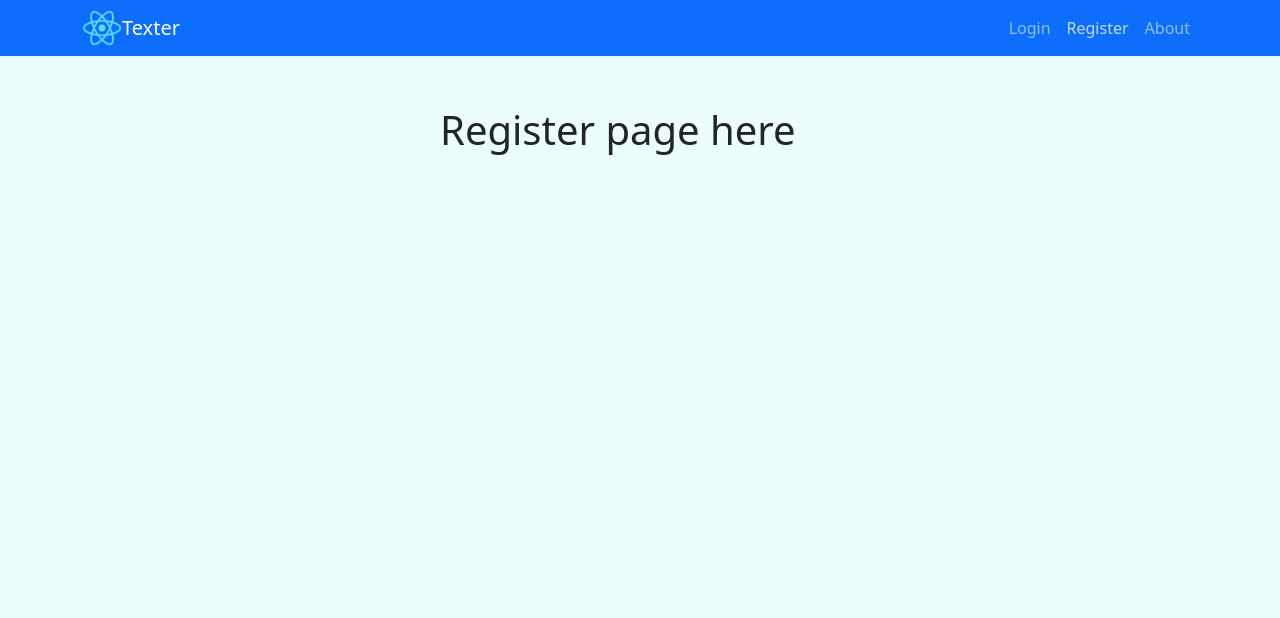
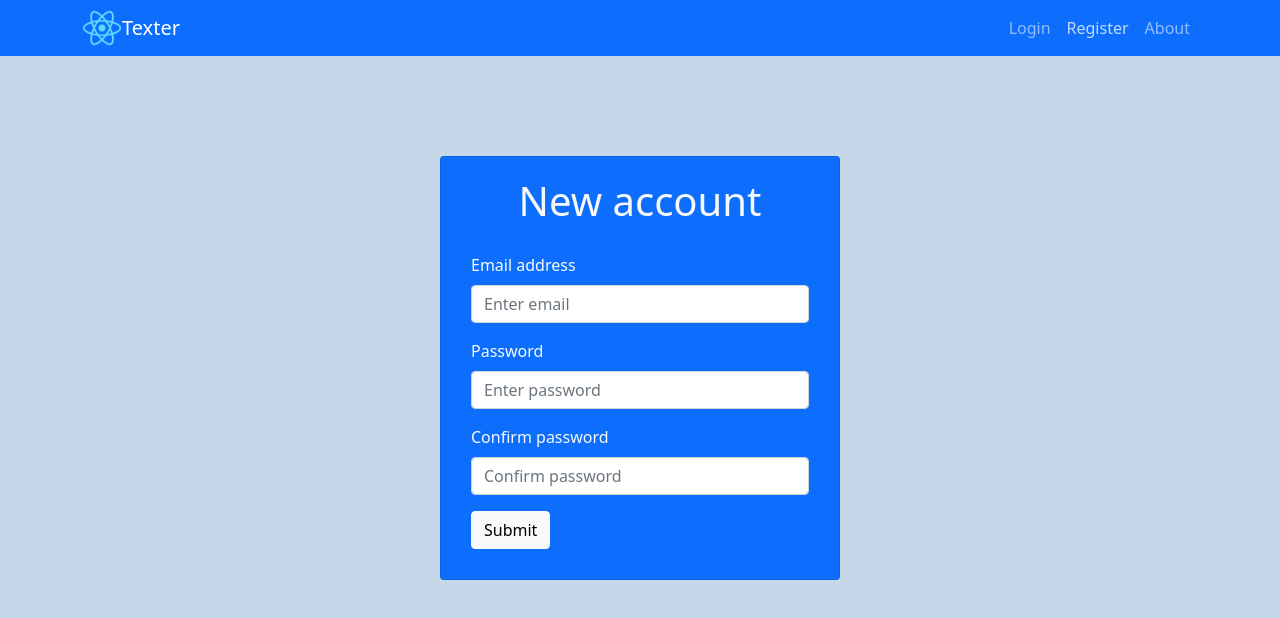
Before and after one commit to MikeBeloborodov/Texter-app, a React (Create React App) app: page / in a window 1280 px wide. Both pictures are taken after a click on the button "Register". Shown: the top 618 px of the page. Built offline with nearby package versions, Linux system fonts and the light colour scheme; no server answers.

Commit message:
added registration

```diff
--- a/src/App.js
+++ b/src/App.js
@@ -7,6 +7,7 @@ import Posts from "./components/Posts"
 import NewPost from "./components/NewPost"
 import About from "./components/About"
 import Register from "./components/Register"
+import WrongPass from "./components/WrongPass"
 
 const URL_LIST = {
     LOGIN_URL: process.env.REACT_APP_API_LOGIN_URL,
@@ -17,8 +18,11 @@ const URL_LIST = {
 
 export default function App(){
 
+    // check if the user is successfully logged in
     const [isLogged, setIsLogged] = React.useState(false)
+    // get and save user token from api
     const [userToken, setUserToken] = React.useState({})
+    // use navbar choices to redirect user
     const [navbarChoice, setNavbarChoice] = React.useState({
         "login": true,
         "register": false,
@@ -26,6 +30,8 @@ export default function App(){
         "newPost": false,
         "about": false
     })
+    // show modal window if user entered wrong credentials
+    const [showWrongPassModal, setShowWrongPassModal] = React.useState(false)
 
     return(
         <div>
@@ -37,6 +43,7 @@ export default function App(){
             </div>
 
             }
+            <div className="maindiv">
             {
 
                 // Login page
@@ -50,6 +57,13 @@ export default function App(){
                     tokenHandle={setUserToken}
                     navbarHandle={setNavbarChoice}
                     url_list={URL_LIST}
+                    wrongPasswordHandle={setShowWrongPassModal}
+                />
+                <WrongPass
+                    showWrongPassModal={showWrongPassModal}
+                    setShowWrongPassModal={setShowWrongPassModal}
+                    title="Wrong credentials"
+                    problem="Please check your email and password and try again."
                 />
             </div>
 
@@ -60,10 +74,17 @@ export default function App(){
                 navbarChoice.register &&
                 <div style={{   width: "400px",
                                 margin: "0 auto",
-                                padding: "50px 0 0 0",
-                                        }}>
+                                padding: "100px 0 0 0",
+                            }}>
                     <Register
                         url_list={URL_LIST}
+                        wrongPasswordHandle={setShowWrongPassModal}
+                    />
+                    <WrongPass
+                    showWrongPassModal={showWrongPassModal}
+                    setShowWrongPassModal={setShowWrongPassModal}
+                    title="Wrong credentials"
+                    problem="Your passwords do not match. Please, try again."
                     />
                 </div>
 
@@ -72,10 +93,10 @@ export default function App(){
 
                 // Posts after login
             navbarChoice.allPosts && isLogged &&
-            <div style={{   width: "290px",
+            <div style={{
                             margin: "0 auto",
                             padding: "50px 0 0 0",
-                            }}>
+                        }}>
                 <Posts
                     userToken={userToken}
                     url_list={URL_LIST}
@@ -87,10 +108,10 @@ export default function App(){
 
                 // About page
                 navbarChoice.about &&
-                <div style={{   width: "400px",
+                <div style={{
                                 margin: "0 auto",
-                                padding: "50px 0 0 0",
-                                        }}>
+                                padding: "10% 3% 0 3%",
+                            }}>
                     <About />
                 </div>
 
@@ -102,7 +123,7 @@ export default function App(){
                 <div style={{   width: "400px",
                                 margin: "0 auto",
                                 padding: "50px 0 0 0",
-                                        }}>
+                            }}>
                     <NewPost
                         userToken={userToken}
                         url_list={URL_LIST}
@@ -110,6 +131,7 @@ export default function App(){
                 </div>
 
             }
+            </div>
         </div>
     )
 }
--- a/src/components/LoginForm.js
+++ b/src/components/LoginForm.js
@@ -1,15 +1,24 @@
 import React from "react"
-import {Form, Button, Card} from "react-bootstrap"
+import {Form, Button, Card, Spinner} from "react-bootstrap"
 import { sprintf } from "sprintf-js"
 
 
-export default function LoginForm({loginHandle, tokenHandle, navbarHandle, url_list}){
+export default function LoginForm(
+    {   loginHandle,
+        tokenHandle,
+        navbarHandle,
+        url_list,
+        wrongPasswordHandle
+    }){
 
     const [formData, setFormData] = React.useState({
         "email": "",
         "password": "",
         "submit": 0
     })
+
+    // spinner animation
+    const [loading, setLoading] = React.useState(false)
 
     React.useEffect(() => {
         if (formData.submit){
@@ -18,17 +27,21 @@ export default function LoginForm({loginHandle, tokenHandle, navbarHandle, url_l
                         headers: {
                             "Content-Type": "application/x-www-form-urlencoded",
                                 }
-                    }).then( (res) => {
+                    })
+            .then(res => {
                 if (res.status === 200){
                     return res.json()
                 }else{
-                            alert("Wrong credentials. Try again.")
-                            return 1
+                    wrongPasswordHandle(true)
+                    return "wrong pass"
                 }
-                    }).then(data => {
-                        if (data === 1){
+            })
+            .then(data => {
+                if (data === "wrong pass"){
+                    setLoading(false)
                     return
                 }
+                setLoading(false)
                 tokenHandle(data)
                 loginHandle(true)
                 navbarHandle(oldValues => {
@@ -52,6 +65,7 @@ export default function LoginForm({loginHandle, tokenHandle, navbarHandle, url_l
     }
 
     function handleSubmit(event){
+        setLoading(true)
         event.preventDefault()
         setFormData(oldValues => {
             return ({
@@ -63,7 +77,14 @@ export default function LoginForm({loginHandle, tokenHandle, navbarHandle, url_l
 
     return(
         <Card className="mb-3" bg="primary" text="light">
-        <div style={{padding: "10px 10px 10px"}}>
+        <div style={{
+                    justifyContent: "center",
+                    alignItems: "center",
+                    display: "flex",
+                    padding: "20px 0 0 0"}}>
+            <h1>Login</h1>
+        </div>
+        <div style={{padding: "20px 30px 30px 30px"}}>
             <Form onSubmit={handleSubmit}>
                 <Form.Group className="mb-3" controlId="formBasicEmail">
                     <Form.Label>Email address</Form.Label>
@@ -80,13 +101,18 @@ export default function LoginForm({loginHandle, tokenHandle, navbarHandle, url_l
                     <Form.Control
                     type="password"
                     name="password"
-                    placeholder="Password"
+                    placeholder="Enter password"
                     onChange={handleFormData}
                 />
                 </Form.Group>
+                <div style={{display: "flex", justifyContent: "space-between", padding:"0 21px 0 0"}}>
                     <Button variant="light" type="submit">
                         Submit
                     </Button>
+                    {loading && <Spinner animation="border"/>}
+                </div>
+                <br />
+                <p>Press register to get new account</p>
             </Form>
             </div>
         </Card>
--- a/src/components/Posts.js
+++ b/src/components/Posts.js
@@ -24,7 +24,7 @@ export default function Posts({userToken, url_list}){
                     elements = data.map(data => {
                         return(
                             <div key={data.id}>
-                            <Card style={{ width: '18rem' }}>
+                            <Card style={{width: "400px"}}>
                                 <Card.Body>
                                     <Card.Title>{data.title}</Card.Title>
                                     <Card.Subtitle className="mb-2 text-muted">{data.owner.email}</Card.Subtitle>
--- /dev/null
+++ b/src/components/ProblemModal.js
@@ -0,0 +1,21 @@
+import React from 'react'
+import { Button, Modal } from 'react-bootstrap'
+
+export default function ProblemModal({showProblemModal, setProblemModal, title, problem}) {
+
+    const handleClose = () => setProblemModal(false)
+
+    return (
+        <Modal show={showProblemModal} onHide={handleClose}>
+          <Modal.Header closeButton>
+            <Modal.Title>{title}</Modal.Title>
+          </Modal.Header>
+          <Modal.Body>{problem}</Modal.Body>
+          <Modal.Footer>
+            <Button variant="secondary" onClick={handleClose}>
+              Close
+            </Button>
+          </Modal.Footer>
+        </Modal>
+    )
+  }
--- a/src/components/Register.js
+++ b/src/components/Register.js
@@ -1,7 +1,134 @@
 import React from "react"
+import {Form, Button, Card, Spinner} from "react-bootstrap"
+import ProblemModal from "./ProblemModal"
 
-export default function Register(){
+export default function Register({url_list, wrongPasswordHandle}){
+
+    const [formData, setFormData] = React.useState({
+        "email": "",
+        "password": "",
+        "confirmPassword": "",
+        "submit": 0
+    })
+
+    React.useEffect(() => {
+        if (formData.submit){
+            fetch(url_list.REGISTER_URL, {method: "POST",
+                        body: {
+                            "email": formData.email,
+                            "password": formData.password
+                        },
+                        headers: {
+                            "Content-Type": "application/json",
+                                }
+                    })
+            .then(res => {
+                if (res.status === 201){
+                    return res.json()
+                }else{
+                    setShowProblemModal(true)
+                    return res.json()
+                }
+            })
+            .then(data => {
+                if (data === "problem"){
+                    console.log(data)
+                    setLoading(false)
+                    return
+                }
+                console.log(data)
+                setLoading(false)
+                })
+        }
+    }, [formData.submit])
+
+    // if server problem
+    const [showProblemModal, setShowProblemModal] = React.useState(false)
+    // spinner animation
+    const [loading, setLoading] = React.useState(false)
+
+    function handleFormData(event){
+        const {name, value} = event.target
+
+        setFormData(oldValues => {
+            return({
+                ...oldValues,
+                [name]: value
+            })
+        })
+    }
+
+    function handleSubmit(event){
+        event.preventDefault()
+        setLoading(true)
+        if (formData.password != formData.confirmPassword){
+            wrongPasswordHandle(true)
+            return
+        }
+        setFormData(oldValues => {
+            return ({
+                ...oldValues,
+                "submit": oldValues.submit + 1
+            })
+        })
+        console.log(formData)
+    }
+
     return(
-        <h1>Register page here</h1>
+        <>
+        <ProblemModal
+            showProblemModal={showProblemModal}
+            setProblemModal={setShowProblemModal}
+            title="Something went wrong"
+            problem="Probably something went wrong on the server side. Please contact administrator."
+        />
+        <Card className="mb-3" bg="primary" text="light">
+        <div style={{
+                    justifyContent: "center",
+                    alignItems: "center",
+                    display: "flex",
+                    padding: "20px 0 0 0"}}>
+            <h1>New account</h1>
+        </div>
+        <div style={{padding: "20px 30px 30px 30px"}}>
+            <Form onSubmit={handleSubmit}>
+                <Form.Group className="mb-3" controlId="formBasicEmail">
+                    <Form.Label>Email address</Form.Label>
+                    <Form.Control
+                     type="email"
+                     name="email"
+                     placeholder="Enter email"
+                     onChange={handleFormData}
+                    />
+                </Form.Group>
+
+                <Form.Group className="mb-3" controlId="formBasicPassword">
+                    <Form.Label>Password</Form.Label>
+                    <Form.Control
+                    type="password"
+                    name="password"
+                    placeholder="Enter password"
+                    onChange={handleFormData}
+                />
+                </Form.Group>
+                <Form.Group className="mb-3" controlId="formBasicPassword">
+                    <Form.Label>Confirm password</Form.Label>
+                    <Form.Control
+                    type="password"
+                    name="confirmPassword"
+                    placeholder="Confirm password"
+                    onChange={handleFormData}
+                />
+                </Form.Group>
+                <div style={{display: "flex", justifyContent: "space-between", padding:"0 21px 0 0"}}>
+                    <Button variant="light" type="submit">
+                        Submit
+                    </Button>
+                    {loading && <Spinner animation="border"/>}
+                </div>
+            </Form>
+            </div>
+        </Card>
+        </>
     )
 }
--- /dev/null
+++ b/src/components/WrongPass.js
@@ -0,0 +1,21 @@
+import React from 'react'
+import { Button, Modal } from 'react-bootstrap'
+
+export default function WrongPass({showWrongPassModal, setShowWrongPassModal, title, problem}) {
+
+    const handleClose = () => setShowWrongPassModal(false)
+
+    return (
+        <Modal show={showWrongPassModal} onHide={handleClose}>
+          <Modal.Header closeButton>
+            <Modal.Title>{title}</Modal.Title>
+          </Modal.Header>
+          <Modal.Body>{problem}</Modal.Body>
+          <Modal.Footer>
+            <Button variant="secondary" onClick={handleClose}>
+              Close
+            </Button>
+          </Modal.Footer>
+        </Modal>
+    )
+  }
--- a/src/index.css
+++ b/src/index.css
@@ -1,3 +1,10 @@
 body{
-    background-color:rgb(236, 253, 253);
+    background-color:rgb(197, 215, 232);
 }
+
+.maindiv{
+    justify-content: center;
+    justify-items: center;
+    align-items: center;
+    display: flex;
+}
```
Also changed, not shown: src/components/About.js (+23 -1 lines). Lines whose indentation alone changed are shown as unchanged.
